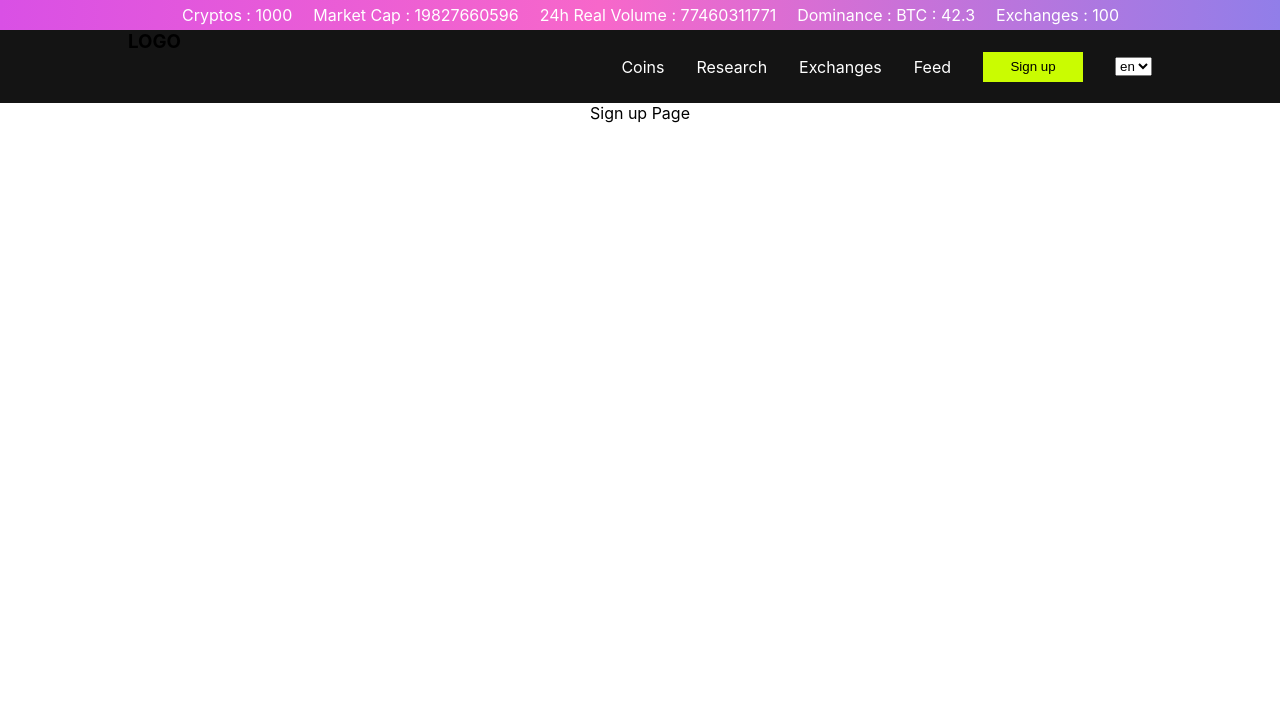
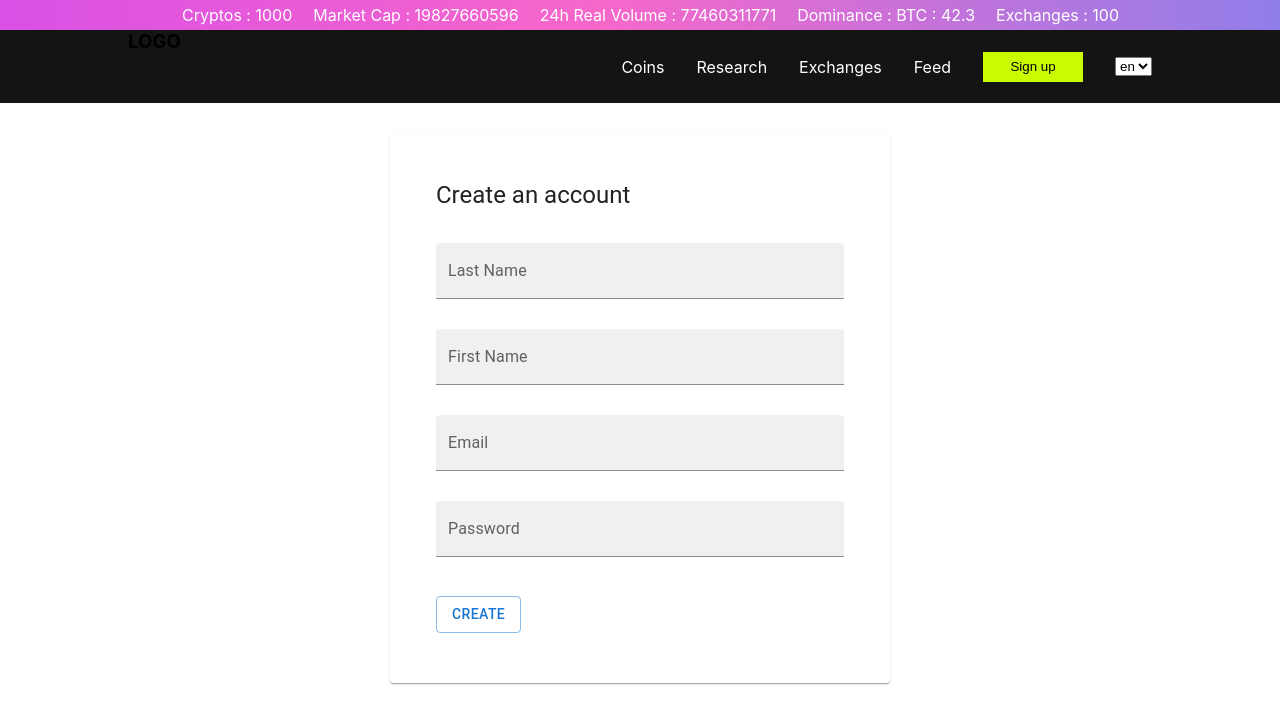
Before and after one commit to Stefanacef/CryptoWorld, a React (Create React App) app: page /signup in a window 1280 px wide. Shown: the top 724 px of the page. Built offline with nearby package versions, Linux system fonts and the light colour scheme.

Commit message:
feat: sign up page

```diff
--- /dev/null
+++ b/src/components/shared/utilities/GetTranslate.tsx
@@ -0,0 +1,9 @@
+import { FormattedMessage } from 'react-intl'
+
+const GetTranslate = ({ message }: { message: string }) => {
+  return (
+    <FormattedMessage id={message} defaultMessage="This filed is required" />
+  )
+}
+
+export default GetTranslate
--- /dev/null
+++ b/src/components/signup/SignUpCard.tsx
@@ -0,0 +1,190 @@
+import { useMemo } from 'react'
+import { IUser } from './types'
+import { useSetRecoilState } from 'recoil'
+import { usersAtom } from './state'
+import {
+  Card,
+  CardHeader,
+  CardContent,
+  Typography,
+  TextField,
+  Button,
+  CardActions,
+  Grid,
+} from '@mui/material'
+import { Box } from '@mui/system'
+import { Formik } from 'formik'
+import * as Yup from 'yup'
+import GetTranslate from '../shared/utilities/GetTranslate'
+import { FormattedMessage, useIntl } from 'react-intl'
+
+const SignUpCard = () => {
+  const setUser = useSetRecoilState(usersAtom)
+  const intl = useIntl()
+
+  const initialValue = useMemo<IUser>(
+    () => ({ email: '', password: '', firstName: '', lastName: '' }),
+    []
+  )
+  const validationSchema = Yup.object({
+    firstName: Yup.string().required('signUp.firstName'),
+    lastName: Yup.string().required('signUp.lastName'),
+    email: Yup.string()
+      .email('signUp.email.valid')
+      .required('signUp.email.required'),
+    password: Yup.string()
+      .min(8, 'signUp.password.valid')
+      .required('signUp.password.required'),
+  })
+
+  const handleSubmit = (values: IUser) => {
+    values.email &&
+      values.password &&
+      values.firstName &&
+      values.lastName &&
+      setUser(previous => [
+        ...previous,
+        {
+          email: values.email,
+          password: values.password,
+          firstName: values.firstName,
+          lastName: values.lastName,
+        },
+      ])
+  }
+  return (
+    <Formik
+      onSubmit={(values, { resetForm }) => {
+        handleSubmit(values)
+        resetForm()
+      }}
+      initialValues={initialValue}
+      validationSchema={validationSchema}
+    >
+      {({ values, setFieldValue, submitForm, errors, touched }) => (
+        <Card
+          sx={{
+            width: '500px',
+            minHeight: '550px',
+            padding: '30px',
+            textAlign: 'left',
+          }}
+        >
+          <CardHeader
+            title={intl.formatMessage({
+              id: 'signUp.title',
+            })}
+          />
+          <CardContent>
+            <Grid container direction="column" rowGap="30px">
+              <Grid item>
+                <TextField
+                  id="lastName"
+                  name="lastName"
+                  label={intl.formatMessage({
+                    id: 'last.name',
+                  })}
+                  type="text"
+                  variant="filled"
+                  fullWidth
+                  value={values.lastName}
+                  onChange={e => {
+                    setFieldValue('lastName', e.target.value)
+                  }}
+                />
+                <Box>
+                  {errors.lastName && touched.lastName ? (
+                    <span style={{ color: '#FC4F4F' }}>
+                      {<GetTranslate message={errors.lastName} />}
+                    </span>
+                  ) : null}
+                </Box>
+              </Grid>
+              <Grid item>
+                <TextField
+                  id="firstName"
+                  name="firstName"
+                  label={intl.formatMessage({
+                    id: 'first.name',
+                  })}
+                  type="text"
+                  variant="filled"
+                  fullWidth
+                  value={values.firstName}
+                  onChange={e => {
+                    setFieldValue('firstName', e.target.value)
+                  }}
+                />
+                <Box>
+                  {errors.firstName && touched.firstName ? (
+                    <span style={{ color: '#FC4F4F' }}>
+                      {<GetTranslate message={errors.firstName} />}
+                    </span>
+                  ) : null}
+                </Box>
+              </Grid>
+
+              <Grid item>
+                <TextField
+                  id="email"
+                  name="email"
+                  label={intl.formatMessage({
+                    id: 'email',
+                  })}
+                  variant="filled"
+                  fullWidth
+                  value={values.email}
+                  onChange={e => {
+                    setFieldValue('email', e.target.value)
+                  }}
+                />
+                <Box>
+                  {errors.email && touched.email ? (
+                    <span style={{ color: '#FC4F4F' }}>
+                      {<GetTranslate message={errors.email} />}
+                    </span>
+                  ) : null}
+                </Box>
+              </Grid>
+              <Grid item>
+                <TextField
+                  id="password"
+                  name="password"
+                  label={intl.formatMessage({
+                    id: 'password',
+                  })}
+                  type="password"
+                  autoComplete="current-password"
+                  variant="filled"
+                  fullWidth
+                  value={values.password}
+                  onChange={e => {
+                    setFieldValue('password', e.target.value)
+                  }}
+                />
+                <Box>
+                  {errors.password && touched.password ? (
+                    <span style={{ color: '#FC4F4F' }}>
+                      {<GetTranslate message={errors.password} />}
+                    </span>
+                  ) : null}
+                </Box>
+              </Grid>
+            </Grid>
+          </CardContent>
+          <CardActions
+            disableSpacing
+            sx={{ paddingLeft: '16px', marginTop: '15px' }}
+          >
+            <Button variant="outlined" onClick={() => submitForm()}>
+              <FormattedMessage id="button.create" defaultMessage="Create" />
+            </Button>
+          </CardActions>
+          <Typography variant="body2" color="text.secondary"></Typography>
+        </Card>
+      )}
+    </Formik>
+  )
+}
+
+export default SignUpCard
--- /dev/null
+++ b/src/components/signup/state.ts
@@ -0,0 +1,7 @@
+import { atom } from 'recoil'
+import { IUser } from './types'
+
+export const usersAtom = atom<IUser[]>({
+  key: 'users',
+  default: [],
+})
--- /dev/null
+++ b/src/components/signup/types.ts
@@ -0,0 +1,6 @@
+export interface IUser {
+  email: string
+  password: string
+  firstName: string
+  lastName: string
+}
--- a/src/i18n/languages/en.json
+++ b/src/i18n/languages/en.json
@@ -20,5 +20,21 @@
   "table.header.cell.price": "PRICE",
   "table.header.cell.market.cap": "MARKET CAP",
   "table.header.cell.volume": "VOLUME 24H",
-  "table.header.cell.low": "LOW 24H "
+  "table.header.cell.low": "LOW 24H ",
+  "language": "language",
+  "language-english": "English",
+  "language-romanian": "Romanian",
+  "edit": "Edit",
+  "signUp.title": "Create an account",
+  "signUp.firstName": "Add your first name",
+  "signUp.lastName": "Add your last name",
+  "signUp.email.valid": "Enter a valid email",
+  "signUp.email.required": "Email is required",
+  "signUp.password.valid": "Password should be of minimum 8 characters length",
+  "signUp.password.required": "Password is required",
+  "button.create": "Create",
+  "first.name": "First Name",
+  "last.name": "Last Name",
+  "email": "Email",
+  "password": "Password"
 }
--- a/src/i18n/languages/ro.json
+++ b/src/i18n/languages/ro.json
@@ -20,5 +20,21 @@
   "table.header.cell.price": "PRET",
   "table.header.cell.market.cap": "CAPITALUL PIETEI",
   "table.header.cell.volume": "VOLUM 24H",
-  "table.header.cell.low": "CEL MAI MIC PRET 24H "
+  "table.header.cell.low": "CEL MAI MIC PRET 24H ",
+  "language": "limba",
+  "language-english": "Engleza",
+  "language-romanian": "Romana",
+  "edit": "Editat",
+  "signUp.title": "Creeaza un cont",
+  "signUp.firstName": "Completati cu prenumele dvs",
+  "signUp.lastName": "Completati cu  numele dvs",
+  "signUp.email.valid": "Adaugati un email valid",
+  "signUp.email.required": "Emailul este necesar",
+  "signUp.password.valid": "Parola trebuie sa fie mai lunga de 8 caractere",
+  "signUp.password.required": "Parola este necesara",
+  "button.create": "Creeaza",
+  "first.name": "Prenume",
+  "last.name": "Nume",
+  "email": "Email",
+  "password": "Parola"
 }
--- a/src/pages/SignUpPage.tsx
+++ b/src/pages/SignUpPage.tsx
@@ -1,10 +1,11 @@
-import { FormattedMessage } from 'react-intl'
+import { Box } from '@mui/material'
+import SignUpCard from '../components/signup/SignUpCard'
 
 const SignUpPage = () => {
   return (
-    <div>
-      <FormattedMessage id="signup.page.title" defaultMessage="SignupPage" />
-    </div>
+    <Box display="flex" justifyContent="center" p="30px">
+      <SignUpCard />
+    </Box>
   )
 }
 
```
